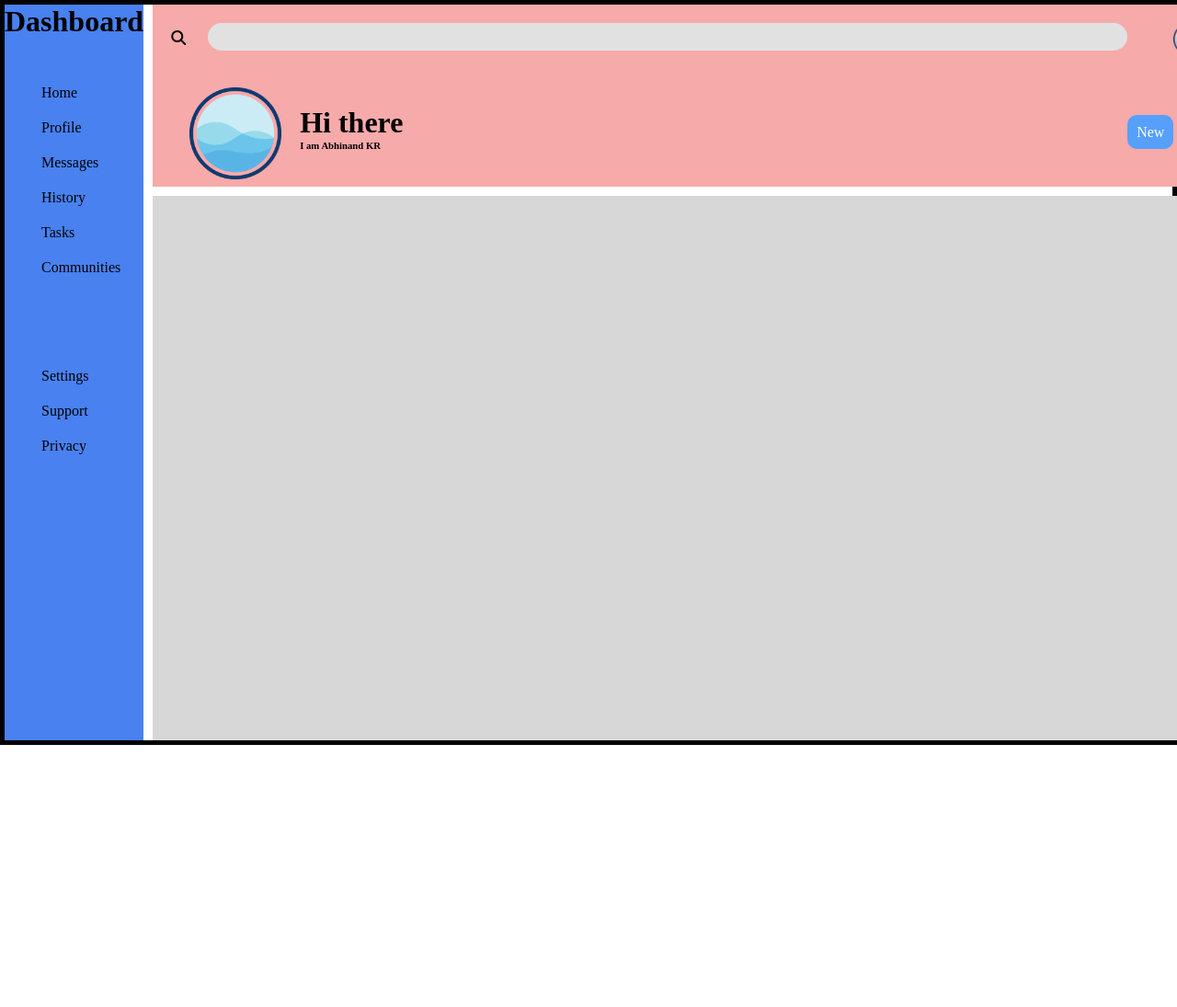
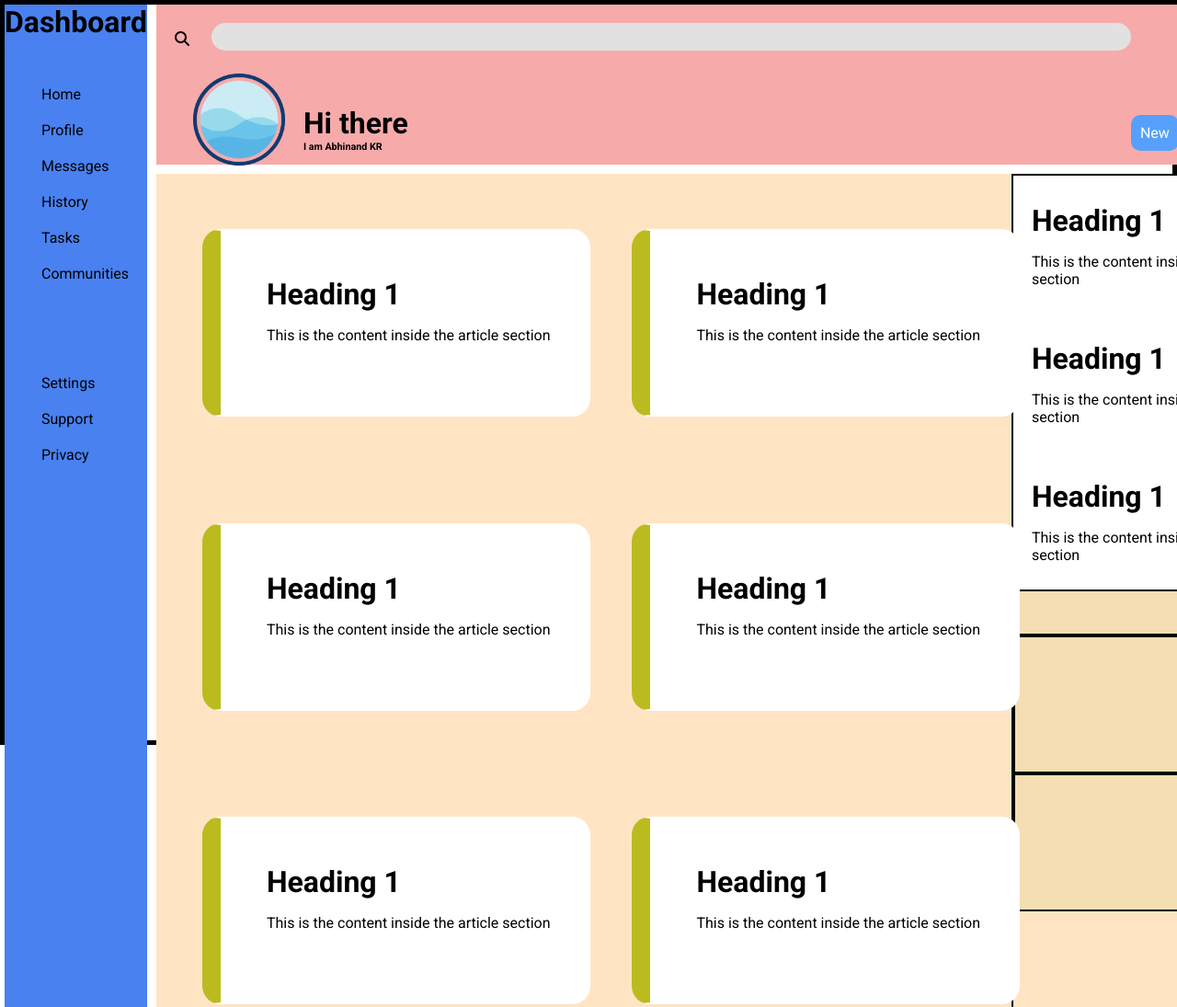
Before and after one commit to abhinandkakkadi/admin-dashboard, a plain HTML site: page index.html in a window 1280 px wide. Shown: the top 1095 px of the page at 92% size. Before the commit the page ends 810 px from the top, so only its background shows below. Drawn offline with Linux system fonts and the light colour scheme; some icons are missing.

Commit message:
Add main content section

```diff
--- a/index.html
+++ b/index.html
@@ -65,7 +65,52 @@
         </div>
 
         <div class="main-c">
+            <div class="left">
+                <div class="box">
+                    <h1>Heading 1</h1>
+                    <p>This is the content inside the article section</p>
+                </div>
+                <div class="box">
+                    <h1>Heading 1</h1>
+                    <p>This is the content inside the article section</p>
+                </div>
+                <div class="box">
+                    <h1>Heading 1</h1>
+                    <p>This is the content inside the article section</p>
+                </div>
+                <div class="box">
+                    <h1>Heading 1</h1>
+                    <p>This is the content inside the article section</p>
+                </div>
+                <div class="box">
+                    <h1>Heading 1</h1>
+                    <p>This is the content inside the article section</p>
+                </div>
+                <div class="box">
+                    <h1>Heading 1</h1>
+                    <p>This is the content inside the article section</p>
+                </div>
 
+            </div>
+            <div class="right">
+                <div class="announce">
+                    <h1>Heading 1</h1>
+                    <p>This is the content inside the article section</p>
+                </div>
+                <div class="announce">
+                    <h1>Heading 1</h1>
+                    <p>This is the content inside the article section</p>
+                </div>
+                <div class="announce">
+                    <h1>Heading 1</h1>
+                    <p>This is the content inside the article section</p>
+                </div>
+
+                <div class="trending"></div>
+                <div class="trending"></div>
+                <div class="trending"></div>
+
+            </div>
         </div>
     </div>
 </body>
--- a/styles.css
+++ b/styles.css
@@ -1,6 +1,9 @@
+@import url('https://fonts.googleapis.com/css2?family=Roboto:wght@400;700&display=swap');
+
 body {
     padding: 0;
     margin: 0;
+    font-family: 'Roboto', sans-serif;
 }
 
 .container {
@@ -120,7 +123,7 @@ body {
     grid-column: 2/3;
     grid-row: 3;
     position: relative;
-    top: 20px;
+    top: 5px;
     left: 30px;
 
 }
@@ -169,3 +172,71 @@ h1,h6 {
     border-radius: 10px;
     color: white;
 }
+
+
+/* Main content section */
+.main-c {
+    background-color: bisque;
+    display: grid;
+    grid-template-columns: 3fr 1fr ;
+}
+
+.left {
+
+    grid-column: 1;
+    display: grid;
+    grid-template-columns: 1fr 1fr;
+    grid-template-rows: 1fr 1fr 1fr;
+    gap: 5px;
+    position: relative;
+    top: 60px
+}
+
+.right {
+    border: 2px solid black;
+    display: grid;
+    grid-template-rows: repeat(3,150px) 50px repeat(3,150px) ;
+
+
+}
+
+.box{
+
+    border: 2px solid white;
+    width: 400px;
+    height: 200px;
+    background-color: white ;
+    position: relative;
+    left: 50px;
+    border-left: 20px solid rgb(187, 187, 32);
+    border-radius: 20px;
+
+
+}
+
+
+    .box > * {
+        position: relative;
+        left: 50px;
+        top: 50px;
+    }
+
+.announce {
+
+    background-color: white;
+
+}
+
+
+.announce > * {
+    position: relative;
+    left: 20px;
+    top: 30px;
+}
+
+.trending {
+    border: 2px solid black;
+    background-color: wheat;
+
+
+}
```
